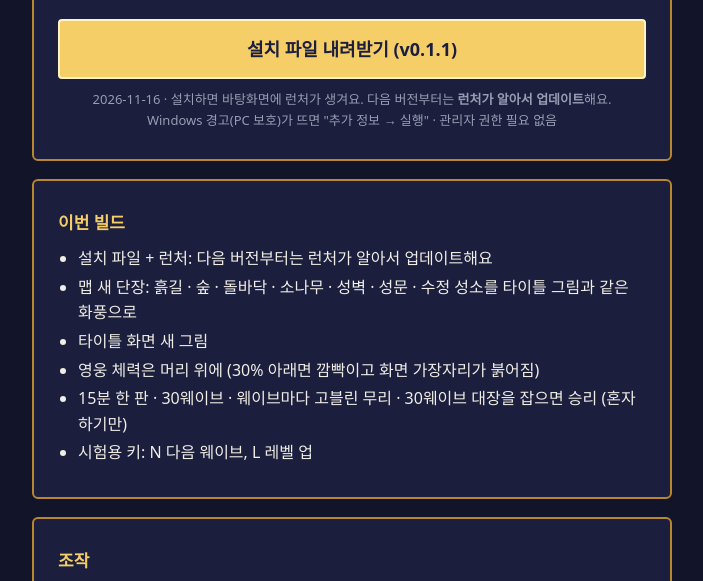
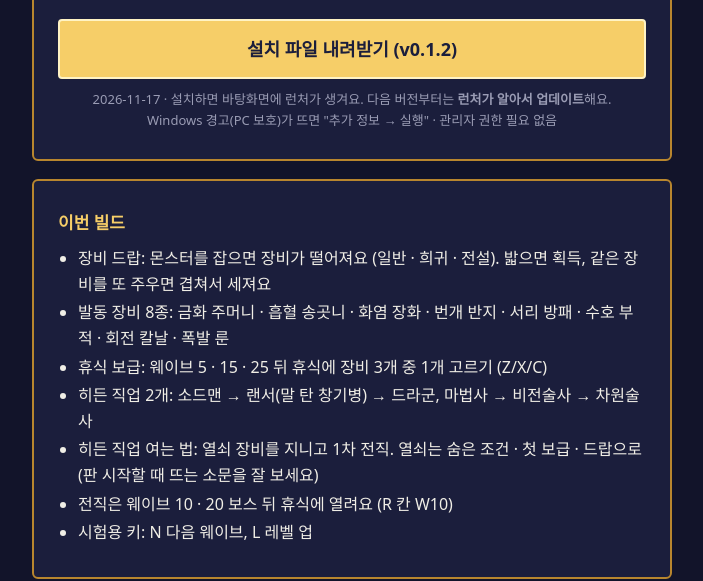
Before and after one commit to poi940326/herodefense, a plain HTML site: page index.html in a window 1280 px wide. Shown: the part 143-724 px from the top of the page, without its empty margins (288-991 px from the left). Drawn offline with Linux system fonts and the light colour scheme.

Commit message:
Update download page v0.1.2

```diff
--- a/index.html
+++ b/index.html
@@ -4,12 +4,13 @@
 <meta charset="utf-8">
 <meta name="viewport" content="width=device-width, initial-scale=1">
 <title>Hero Defense — 테스트 빌드</title>
-<!-- 팀원 테스트용 내려받기 페이지. python Tools/release/publish_github.py 가 0.1.1 · 2026-11-16 · <ul>
-      <li>설치 파일 + 런처: 다음 버전부터는 런처가 알아서 업데이트해요</li>
-      <li>맵 새 단장: 흙길 · 숲 · 돌바닥 · 소나무 · 성벽 · 성문 · 수정 성소를 타이틀 그림과 같은 화풍으로</li>
-      <li>타이틀 화면 새 그림</li>
-      <li>영웅 체력은 머리 위에 (30% 아래면 깜빡이고 화면 가장자리가 붉어짐)</li>
-      <li>15분 한 판 · 30웨이브 · 웨이브마다 고블린 무리 · 30웨이브 대장을 잡으면 승리 (혼자 하기만)</li>
+<!-- 팀원 테스트용 내려받기 페이지. python Tools/release/publish_github.py 가 0.1.2 · 2026-11-17 · <ul>
+      <li>장비 드랍: 몬스터를 잡으면 장비가 떨어져요 (일반 · 희귀 · 전설). 밟으면 획득, 같은 장비를 또 주우면 겹쳐서 세져요</li>
+      <li>발동 장비 8종: 금화 주머니 · 흡혈 송곳니 · 화염 장화 · 번개 반지 · 서리 방패 · 수호 부적 · 회전 칼날 · 폭발 룬</li>
+      <li>휴식 보급: 웨이브 5 · 15 · 25 뒤 휴식에 장비 3개 중 1개 고르기 (Z/X/C)</li>
+      <li>히든 직업 2개: 소드맨 → 랜서(말 탄 창기병) → 드라군, 마법사 → 비전술사 → 차원술사</li>
+      <li>히든 직업 여는 법: 열쇠 장비를 지니고 1차 전직. 열쇠는 숨은 조건 · 첫 보급 · 드랍으로 (판 시작할 때 뜨는 소문을 잘 보세요)</li>
+      <li>전직은 웨이브 10 · 20 보스 뒤 휴식에 열려요 (R 칸 W10)</li>
       <li>시험용 키: N 다음 웨이브, L 레벨 업</li>
     </ul> 를 채워 올린다. -->
 <style>
@@ -46,19 +47,20 @@
   <div class="card">
     <h1>Hero Defense</h1>
     <div class="sub">영웅 디펜스 (가칭) · 팀원 테스트 빌드 · Windows</div>
-    <a class="dl" href="https://github.com/poi940326/herodefense/releases/latest/download/HeroDefense-Setup.exe">설치 파일 내려받기 (v0.1.1)</a>
-    <div class="meta">2026-11-16 · 설치하면 바탕화면에 런처가 생겨요. 다음 버전부터는 <b>런처가 알아서 업데이트</b>해요.<br>
+    <a class="dl" href="https://github.com/poi940326/herodefense/releases/latest/download/HeroDefense-Setup.exe">설치 파일 내려받기 (v0.1.2)</a>
+    <div class="meta">2026-11-17 · 설치하면 바탕화면에 런처가 생겨요. 다음 버전부터는 <b>런처가 알아서 업데이트</b>해요.<br>
       Windows 경고(PC 보호)가 뜨면 "추가 정보 → 실행" · 관리자 권한 필요 없음</div>
   </div>
 
   <div class="card">
     <h2>이번 빌드</h2>
     <ul>
-      <li>설치 파일 + 런처: 다음 버전부터는 런처가 알아서 업데이트해요</li>
-      <li>맵 새 단장: 흙길 · 숲 · 돌바닥 · 소나무 · 성벽 · 성문 · 수정 성소를 타이틀 그림과 같은 화풍으로</li>
-      <li>타이틀 화면 새 그림</li>
-      <li>영웅 체력은 머리 위에 (30% 아래면 깜빡이고 화면 가장자리가 붉어짐)</li>
-      <li>15분 한 판 · 30웨이브 · 웨이브마다 고블린 무리 · 30웨이브 대장을 잡으면 승리 (혼자 하기만)</li>
+      <li>장비 드랍: 몬스터를 잡으면 장비가 떨어져요 (일반 · 희귀 · 전설). 밟으면 획득, 같은 장비를 또 주우면 겹쳐서 세져요</li>
+      <li>발동 장비 8종: 금화 주머니 · 흡혈 송곳니 · 화염 장화 · 번개 반지 · 서리 방패 · 수호 부적 · 회전 칼날 · 폭발 룬</li>
+      <li>휴식 보급: 웨이브 5 · 15 · 25 뒤 휴식에 장비 3개 중 1개 고르기 (Z/X/C)</li>
+      <li>히든 직업 2개: 소드맨 → 랜서(말 탄 창기병) → 드라군, 마법사 → 비전술사 → 차원술사</li>
+      <li>히든 직업 여는 법: 열쇠 장비를 지니고 1차 전직. 열쇠는 숨은 조건 · 첫 보급 · 드랍으로 (판 시작할 때 뜨는 소문을 잘 보세요)</li>
+      <li>전직은 웨이브 10 · 20 보스 뒤 휴식에 열려요 (R 칸 W10)</li>
       <li>시험용 키: N 다음 웨이브, L 레벨 업</li>
     </ul>
   </div>
```
